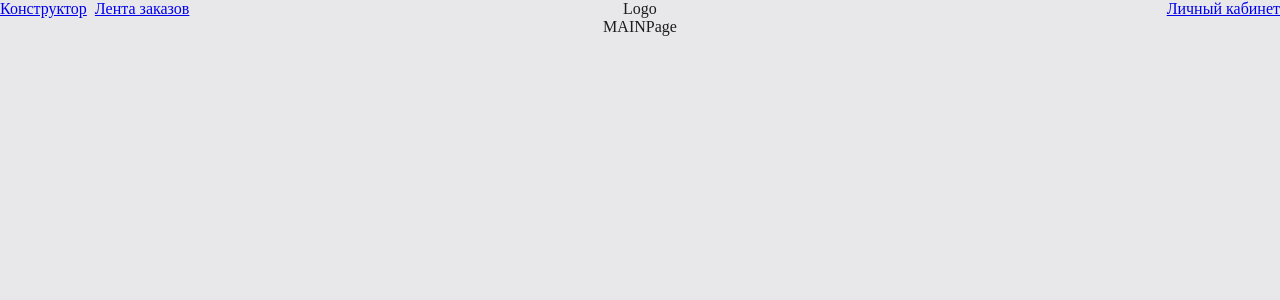
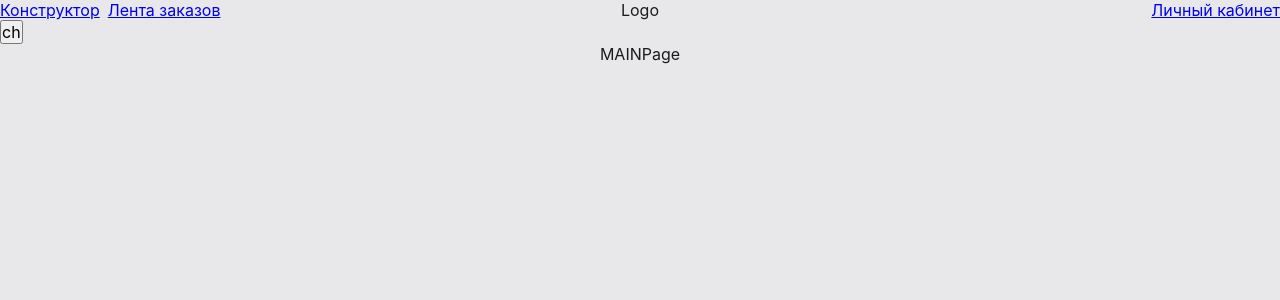
Before and after one commit to IrinaVinit/burger-production, a React app: page / in a window 1280 px wide. Shown: the top 300 px of the page. Built offline with nearby package versions, Linux system fonts and the light colour scheme.

Commit message:
feat: change theme by click

```diff
--- a/src/App.tsx
+++ b/src/App.tsx
@@ -4,12 +4,22 @@ import "./styles/index.scss";
 import { MainPageAsync } from "./pages/MainPage/MainPage.async";
 import { FeedPageAsync } from "./pages/FeedPage/FeedPage.async";
 import { LoginPageAsync } from "./pages/LoginPage/LoginPage.acync";
-import { Suspense } from "react";
+import { Suspense, useState } from "react";
+
+export type Theme = 'light' | 'dark' | 'blue'
+
 
 const App = () => {
+  const [theme, setTheme] = useState<Theme>('light');
+
+
+  const toogleTheme = () => {
+    setTheme(theme === 'dark' ? 'light' : 'dark')
+  }
   return (
-    <div className="app light ">
+    <div className={`app ${theme}`}>
       <AppHeader />
+      <button onClick={toogleTheme}>ch</button>
       <Suspense fallback={<div>Loading...</div>}>
         <Routes>
           <Route path="/" element={<MainPageAsync />} />
--- a/src/components/AppHeader.tsx
+++ b/src/components/AppHeader.tsx
@@ -24,6 +24,7 @@ export function AppHeader() {
               <Link to={"/login"}>
                 <p className="text text_type_main-default pl-2 pr-5">Личный кабинет</p>
               </Link>
+
             </div>
         </div>
 
--- a/src/styles/index.scss
+++ b/src/styles/index.scss
@@ -2,9 +2,11 @@
 @import 'reset';
 @import 'themes/light';
 @import "themes/dark";
+@import "themes/blue";
 
 .app {
     background: var(--bg-color);
     color: var(--primary-color);
     min-height: 100vh;
+    font-family: var(--font-family-main);
 }
--- /dev/null
+++ b/src/styles/themes/blue.scss
@@ -0,0 +1,9 @@
+.app.blue{
+    --bg-color: #07074f;
+    --inverted-bg-color: #e8e8ea;
+    --primary-color: #f2f2f3;
+    --secondary-color: #8585AD;
+
+    --inverted-primary-color: #07074f;
+    --inverted-secondary-color:#49494c;
+}
```
